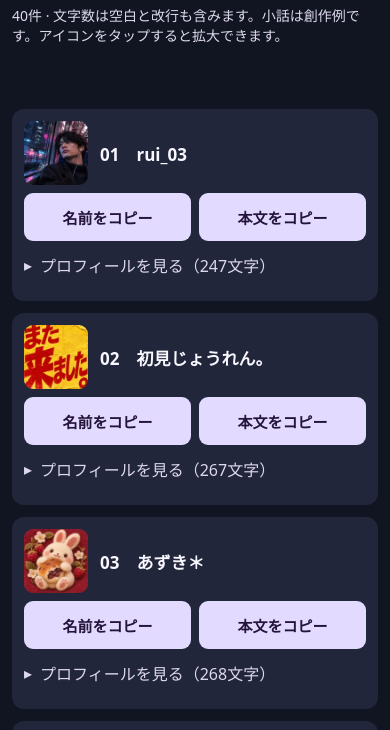
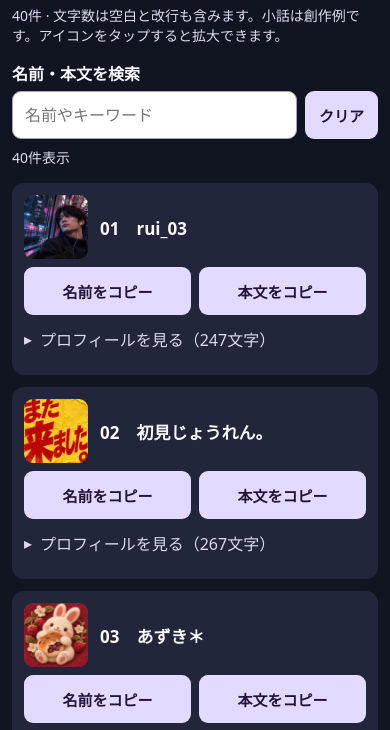
Before and after one commit to Yoshi2026s/pococha-profile-copy, a plain HTML site: page index.html in a window 390 px wide. Shown: the part 87-817 px from the top of the page. Drawn offline with Linux system fonts and the light colour scheme.

Commit message:
Improve mobile search and copy feedback (#2)

```diff
--- a/index.html
+++ b/index.html
@@ -22,7 +22,8 @@ summary {min-height:48px;display:flex;align-items:center;cursor:pointer;color:#d
 summary::before {content:"▸";margin-right:8px}
 details[open] summary::before {content:"▾"}
 .profile {white-space:pre-wrap;overflow-wrap:anywhere;line-height:1.65;padding:4px;margin:0}
-output {position:sticky;top:0;display:block;z-index:1;background:#111421;color:#c4f5ce;padding:6px 0;min-height:36px;font-size:14px;overflow-wrap:anywhere}
+output {display:block;color:#c4f5ce;font-size:14px;overflow-wrap:anywhere}
+.search {margin:16px 0 8px} .search label {display:block;font-weight:700;margin-bottom:6px} .search-controls {display:flex;gap:8px} .search input {min-width:0;flex:1;min-height:48px;padding:10px 12px;border:1px solid #a9a1bc;border-radius:9px;background:#fff;color:#171326;font:16px system-ui} .search button {padding:0 14px} .result-count {margin:8px 0;color:#ddd8ee;font-size:14px} .copy-status {margin:8px 0 0;color:#c4f5ce;font-size:14px;overflow-wrap:anywhere} .copy-status:empty {display:none} [hidden] {display:none !important} @media (max-width:360px) {body {padding:12px 10px} h1 {font-size:21px} .card-header {gap:10px}}
 .card-header {display:flex;align-items:center;gap:12px;margin-bottom:8px}
 .card-header h2 {margin:0;min-width:0}
 .icon-button {width:64px;height:64px;flex:none;display:block;padding:0;background:#373c53;overflow:hidden}
@@ -35,7 +36,7 @@ dialog img {display:block;width:100%;max-height:56vh;object-fit:contain}
 </style>
 <h1>Pococha1012｜プロフィールコピー</h1>
 <p class="note">40件 · 文字数は空白と改行も含みます。小話は創作例です。アイコンをタップすると拡大できます。</p>
-<output id="status" aria-live="polite"></output>
+<div class="search"><label for="search">名前・本文を検索</label><div class="search-controls"><input id="search" type="search" placeholder="名前やキーワード" autocomplete="off"><button id="clear-search" type="button">クリア</button></div></div><p class="result-count" id="result-count" aria-live="polite"></p>
 <ol id="names"></ol>
 <dialog id="icon-dialog" aria-labelledby="icon-title">
   <h2 id="icon-title"></h2>
@@ -82,7 +83,16 @@ function iconButton(name, index) {
 }
 
 const list = document.getElementById('names');
-const status = document.getElementById('status');
+const search = document.getElementById('search');
+const resultCount = document.getElementById('result-count');
+function normalize(value) { return value.normalize('NFKC').toLocaleLowerCase('ja'); }
+function filterEntries() {
+  const query = normalize(search.value.trim()); let count = 0;
+  list.querySelectorAll('li').forEach(row => { const matches = !query || row.dataset.search.includes(query); row.hidden = !matches; if (matches) count++; });
+  resultCount.textContent = count + '件表示' + (query ? ' / 全' + entries.length + '件' : '');
+}
+search.addEventListener('input', filterEntries);
+document.getElementById('clear-search').addEventListener('click', () => { search.value = ''; filterEntries(); search.focus(); });
 const segmenter = typeof Intl.Segmenter === 'function'
   ? new Intl.Segmenter('ja', {granularity: 'grapheme'})
   : null;
@@ -93,6 +103,8 @@ function copyButton(label, name, value) {
   button.textContent = label + 'をコピー';
   button.setAttribute('aria-label', name + 'の' + button.textContent);
   button.addEventListener('click', async () => {
+    const feedback = button.closest('li').querySelector('.copy-status');
+    feedback.textContent = '';
     try {
       await navigator.clipboard.writeText(value);
     } catch {
@@ -119,17 +131,18 @@ function copyButton(label, name, value) {
         const selection = window.getSelection();
         selection.removeAllRanges();
         selection.addRange(range);
-        status.textContent = label + 'を選択しました。長押しやメニューからコピーしてください。';
+        feedback.textContent = label + 'を選択しました。長押しやメニューからコピーしてください。';
         return;
       }
     }
-    status.textContent = name + 'の' + label + 'をコピーしました';
+    feedback.textContent = label + 'をコピーしました';
   });
   return button;
 }
 
 entries.forEach(([name, profile], index) => {
   const row = document.createElement('li');
+  row.dataset.search = normalize(name + ' ' + profile);
   const title = document.createElement('h2');
   const nickname = document.createElement('span');
   nickname.className = 'nickname';
@@ -153,8 +166,12 @@ entries.forEach(([name, profile], index) => {
   const header = document.createElement('div');
   header.className = 'card-header';
   header.append(iconButton(name, index), title);
-  row.append(header, actions, details);
+  const feedback = document.createElement('p');
+  feedback.className = 'copy-status';
+  feedback.setAttribute('role', 'status');
+  row.append(header, actions, feedback, details);
   list.append(row);
 });
+filterEntries();
 </script>
 </html>
```
